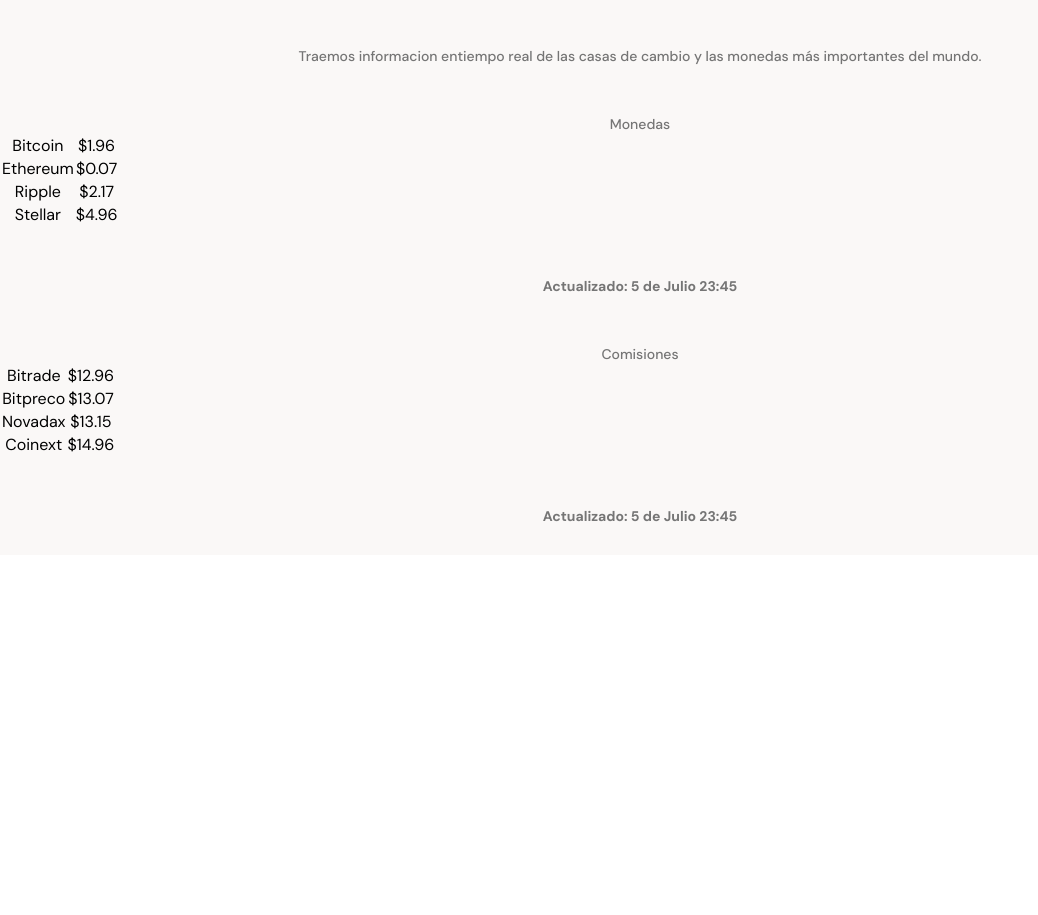
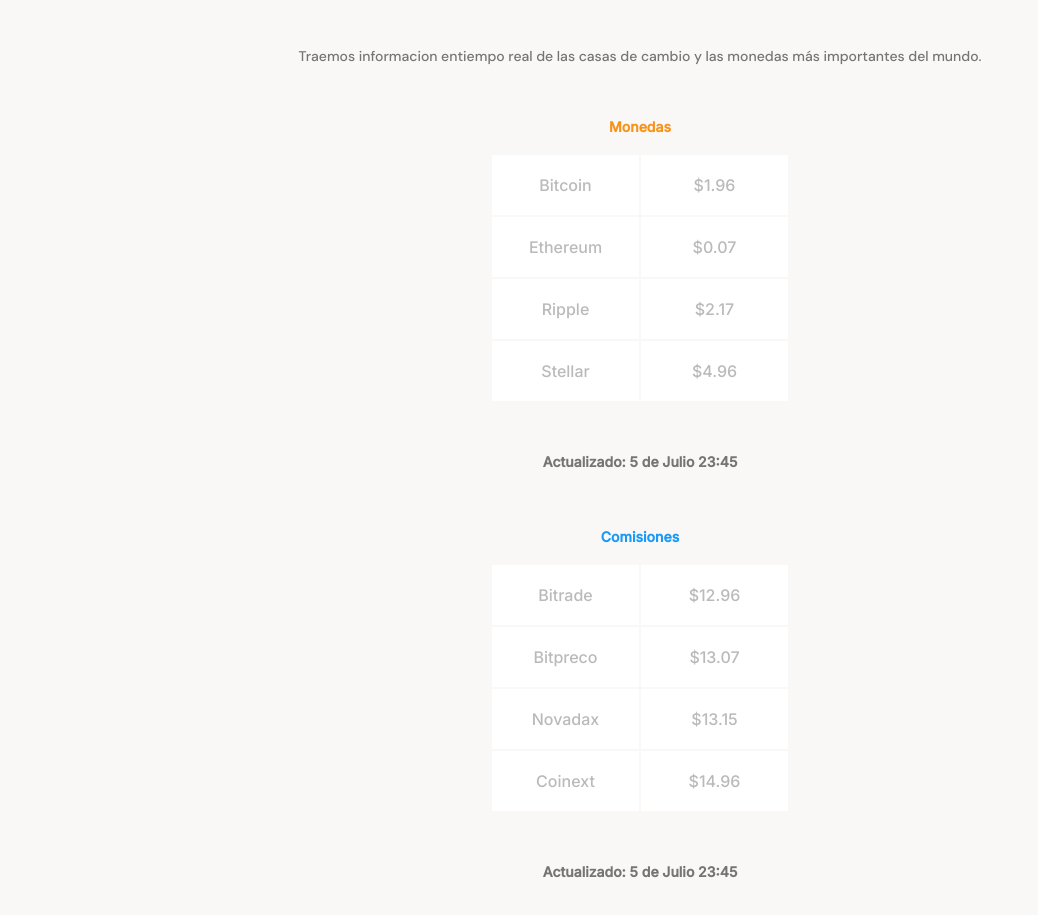
Before and after one commit to MarquezLuis96/Responsive-Design-Mobile-First-, a plain HTML site: page 01 - Project/index.html in a window 1280 px wide. Shown: the part 693-1608 px from the top of the page, without its empty margins (0-1038 px from the left). Before the commit the page ends 1248 px from the top, so only its background shows below. Drawn offline with Linux system fonts and the light colour scheme.

Commit message:
Adding styles to the table

```diff
--- a/01 - Project/style/index.css
+++ b/01 - Project/style/index.css
@@ -148,3 +148,51 @@
     color: #757575;
     margin: 50px auto 0;
 }
+
+.main-currency-table {
+    width: 70%;
+    min-width: 235px;
+    max-width: 500px;
+    height: 360px;
+    margin: 0 auto;
+    font-family: "Inter", sans-serif;
+}
+
+.main-currency-table .currency-table-title {
+    margin-bottom: 15px;
+    font-style: 1.8rem;
+    font-weight: bold;
+    line-height: 2.3rem;
+    color: var(--bitcoin-orange);
+}
+
+.main-currency-table .fees-table-title {
+    margin-bottom: 15px;
+    font-style: 1.8rem;
+    font-weight: bold;
+    line-height: 2.3rem;
+    color: var(--secondary-blue);
+}
+
+.currency-table-container {
+    width: 90%;
+    min-width: 230px;
+    max-width: 300px;
+    height: 250px;
+    margin: 0 auto;
+}
+
+.currency-table-container table {
+    width: 100%;
+    height: 100%;
+}
+
+.currency-table-container td {
+    width: 50%;
+    font-size:1.6rem;
+    font-weight: 500;
+    height: 1.9rem;
+    color: var(--grey);
+    background-color: var(--just-white);
+
+}
```
